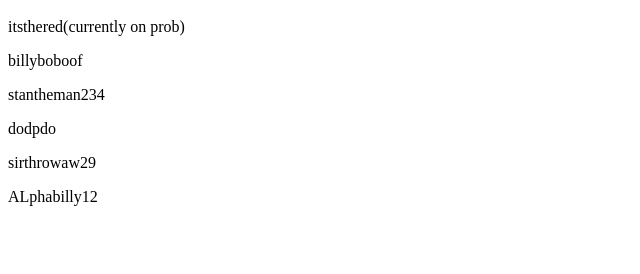
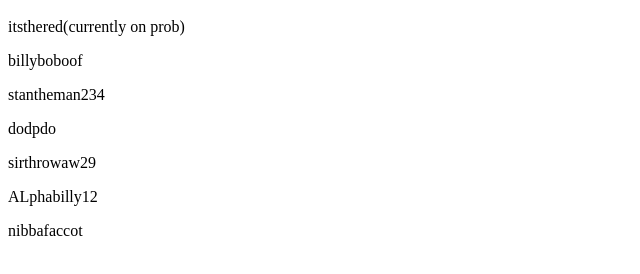
Before and after one commit to misterepicsauce/usernames.html, a plain HTML site: page index.html in a window 1280 px wide. Shown: the part 48-322 px from the top of the page, without its empty margins (0-640 px from the left). Drawn offline with Linux system fonts and the light colour scheme.

Commit message:
Update index.html

```diff
--- a/index.html
+++ b/index.html
@@ -13,6 +13,7 @@
 <p> dodpdo </p>
 <p> sirthrowaw29 </p>
 <p> ALphabilly12 </p>
+<p> nibbafaccot </p>
 
 </body>
 <html>
```
